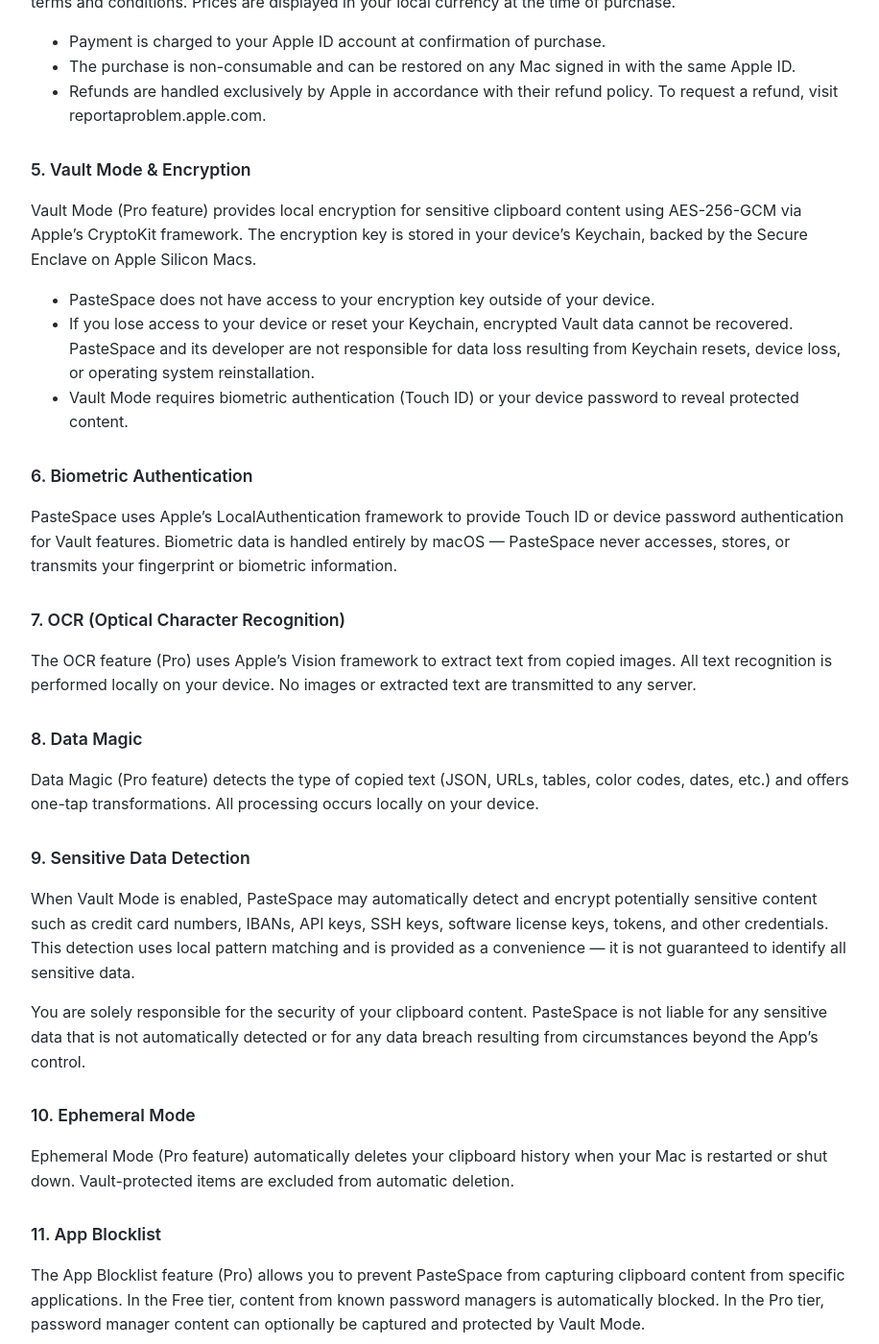
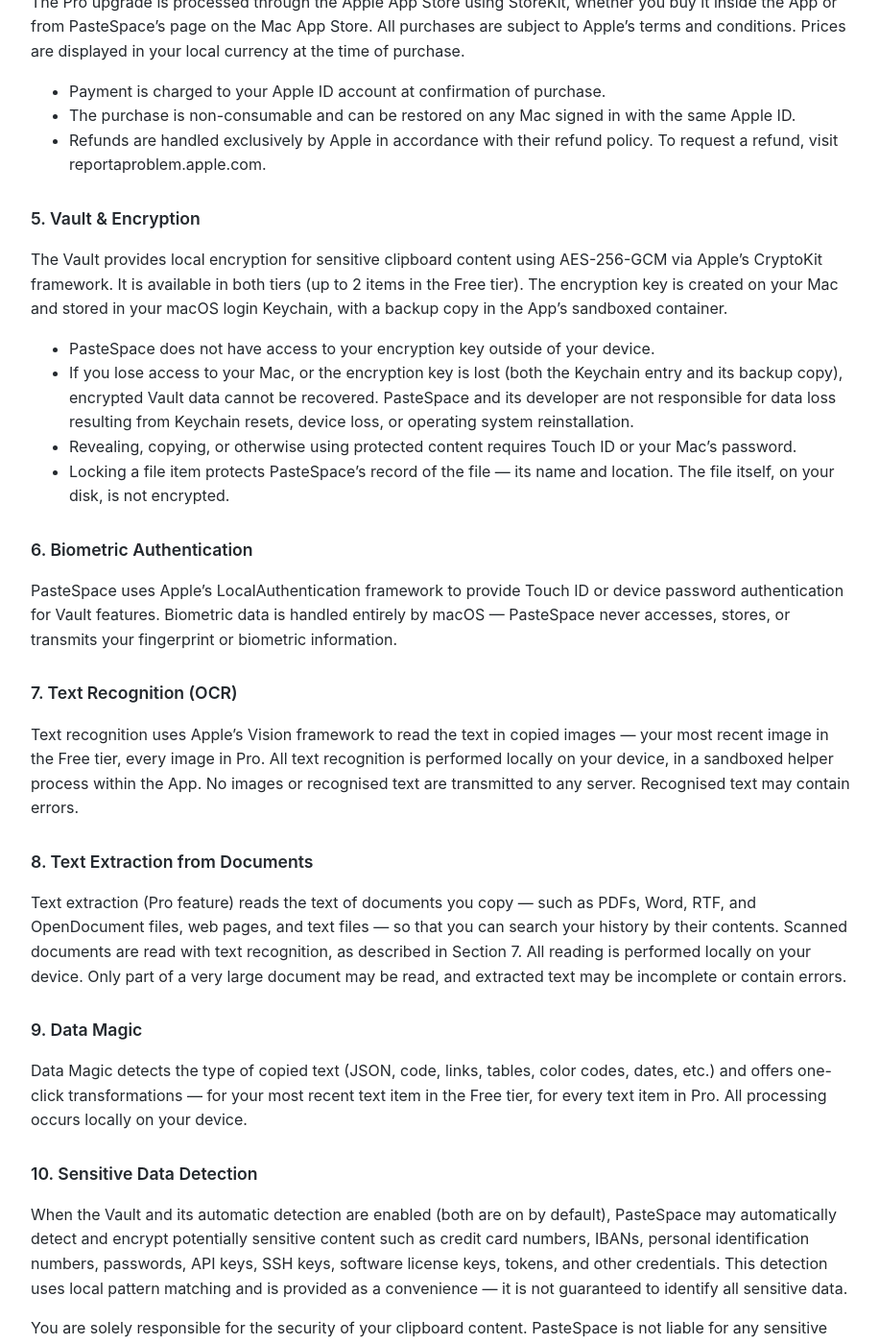
Before and after one commit to mariusconstantin93/PasteSpace-Clipboard-Manager, a Jekyll site: the page built from terms.md, in a window 1280 px wide and 1400 px high, scrolled down 913 px. Shown: the whole window at 96% size, without its empty margins (178-1094 px from the left). Built offline with Jekyll 4.4.1, drawn with Linux system fonts in a browser that asks for light colours; our own code applies the rules of GitHub Pages for plain Markdown files; some of the changed text lies outside the part shown.

Commit message:
Revise Terms of Use with updates and clarifications
Updated terms of use with new features and clarifications.

```diff
--- a/terms.md
+++ b/terms.md
@@ -1,83 +1,87 @@
 # Terms of Use
 
-**Last Updated: April 8, 2026**
+**Last Updated: October 3, 2026**
 
 ### 1. Acceptance of Terms
 By downloading, installing, or using PasteSpace — Clipboard Manager ("PasteSpace", "the App"), you agree to be bound by these Terms of Use. If you do not agree to these terms, do not install or use the App.
 
 ### 2. Description of Service
-PasteSpace is a macOS clipboard manager that runs in your menu bar. It monitors your system clipboard and maintains a searchable history of copied items, including text, images, and files. All data is processed and stored locally on your device.
+PasteSpace is a macOS clipboard manager that runs in your menu bar. It monitors your system clipboard and maintains a searchable history of copied items, including text, links, images, and files, and — in the Pro tier — the text inside copied documents. All data is processed and stored locally on your device.
 
-PasteSpace requires a compatible Mac running a supported version of macOS. Certain features, such as Vault Mode, rely on Apple hardware capabilities (Secure Enclave, Touch ID) and may not be fully available on all devices.
+PasteSpace requires a Mac running macOS 14 Sonoma or later. Touch ID is optional: on a Mac without it, Vault items are protected by your Mac's login password. The languages available for text recognition depend on your version of macOS.
 
 ### 3. Free and Pro Tiers
 PasteSpace is available in two tiers:
 
-- Free Tier: Includes clipboard history (limited to 20 items), pinned items (limited to 5), and basic clipboard management features.
-- Pro Tier: A one-time, non-consumable in-app purchase that unlocks unlimited history, unlimited pins, Vault Mode (encrypted storage with biometric protection), Quick Look previews, OCR text extraction from images, Data Magic transformations, App Blocklist, and Ephemeral Mode.
+- Free Tier: a clipboard history of up to 10 items, up to 3 pinned items, a Vault of up to 2 items, and an App Blocklist of 1 app; Quick Look, text recognition, Data Magic, and QR codes for your most recent text and image; search, filtering by kind, sorting, sharing, drag and drop, and multiple selection.
+- Pro Tier: a one-time, non-consumable in-app purchase that unlocks unlimited history, pinned items, Vault items, and blocked apps; Quick Look, text recognition, Data Magic, and QR codes for every item; search inside documents; filtering by date, state, and source app; and Ephemeral Mode.
 
 The Pro upgrade is a lifetime purchase — there are no subscriptions or recurring charges.
 
 ### 4. In-App Purchases
-The Pro upgrade is processed through the Apple App Store using StoreKit. All purchases are subject to Apple's terms and conditions. Prices are displayed in your local currency at the time of purchase.
+The Pro upgrade is processed through the Apple App Store using StoreKit, whether you buy it inside the App or from PasteSpace's page on the Mac App Store. All purchases are subject to Apple's terms and conditions. Prices are displayed in your local currency at the time of purchase.
 
 - Payment is charged to your Apple ID account at confirmation of purchase.
 - The purchase is non-consumable and can be restored on any Mac signed in with the same Apple ID.
 - Refunds are handled exclusively by Apple in accordance with their refund policy. To request a refund, visit reportaproblem.apple.com.
 
-### 5. Vault Mode & Encryption
-Vault Mode (Pro feature) provides local encryption for sensitive clipboard content using AES-256-GCM via Apple's CryptoKit framework. The encryption key is stored in your device's Keychain, backed by the Secure Enclave on Apple Silicon Macs.
+### 5. Vault & Encryption
+The Vault provides local encryption for sensitive clipboard content using AES-256-GCM via Apple's CryptoKit framework. It is available in both tiers (up to 2 items in the Free tier). The encryption key is created on your Mac and stored in your macOS login Keychain, with a backup copy in the App's sandboxed container.
 
 - PasteSpace does not have access to your encryption key outside of your device.
-- If you lose access to your device or reset your Keychain, encrypted Vault data cannot be recovered. PasteSpace and its developer are not responsible for data loss resulting from Keychain resets, device loss, or operating system reinstallation.
-- Vault Mode requires biometric authentication (Touch ID) or your device password to reveal protected content.
+- If you lose access to your Mac, or the encryption key is lost (both the Keychain entry and its backup copy), encrypted Vault data cannot be recovered. PasteSpace and its developer are not responsible for data loss resulting from Keychain resets, device loss, or operating system reinstallation.
+- Revealing, copying, or otherwise using protected content requires Touch ID or your Mac's password.
+- Locking a file item protects PasteSpace's record of the file — its name and location. The file itself, on your disk, is not encrypted.
 
 ### 6. Biometric Authentication
 PasteSpace uses Apple's LocalAuthentication framework to provide Touch ID or device password authentication for Vault features. Biometric data is handled entirely by macOS — PasteSpace never accesses, stores, or transmits your fingerprint or biometric information.
 
-### 7. OCR (Optical Character Recognition)
-The OCR feature (Pro) uses Apple's Vision framework to extract text from copied images. All text recognition is performed locally on your device. No images or extracted text are transmitted to any server.
+### 7. Text Recognition (OCR)
+Text recognition uses Apple's Vision framework to read the text in copied images — your most recent image in the Free tier, every image in Pro. All text recognition is performed locally on your device, in a sandboxed helper process within the App. No images or recognised text are transmitted to any server. Recognised text may contain errors.
 
-### 8. Data Magic
-Data Magic (Pro feature) detects the type of copied text (JSON, URLs, tables, color codes, dates, etc.) and offers one-tap transformations. All processing occurs locally on your device.
+### 8. Text Extraction from Documents
+Text extraction (Pro feature) reads the text of documents you copy — such as PDFs, Word, RTF, and OpenDocument files, web pages, and text files — so that you can search your history by their contents. Scanned documents are read with text recognition, as described in Section 7. All reading is performed locally on your device. Only part of a very large document may be read, and extracted text may be incomplete or contain errors.
 
-### 9. Sensitive Data Detection
-When Vault Mode is enabled, PasteSpace may automatically detect and encrypt potentially sensitive content such as credit card numbers, IBANs, API keys, SSH keys, software license keys, tokens, and other credentials. This detection uses local pattern matching and is provided as a convenience — it is not guaranteed to identify all sensitive data.
+### 9. Data Magic
+Data Magic detects the type of copied text (JSON, code, links, tables, color codes, dates, etc.) and offers one-click transformations — for your most recent text item in the Free tier, for every text item in Pro. All processing occurs locally on your device.
+
+### 10. Sensitive Data Detection
+When the Vault and its automatic detection are enabled (both are on by default), PasteSpace may automatically detect and encrypt potentially sensitive content such as credit card numbers, IBANs, personal identification numbers, passwords, API keys, SSH keys, software license keys, tokens, and other credentials. This detection uses local pattern matching and is provided as a convenience — it is not guaranteed to identify all sensitive data.
 
 You are solely responsible for the security of your clipboard content. PasteSpace is not liable for any sensitive data that is not automatically detected or for any data breach resulting from circumstances beyond the App's control.
 
-### 10. Ephemeral Mode
-Ephemeral Mode (Pro feature) automatically deletes your clipboard history when your Mac is restarted or shut down. Vault-protected items are excluded from automatic deletion.
+### 11. Ephemeral Mode
+Ephemeral Mode (Pro feature) erases your clipboard history whenever PasteSpace quits, including when your Mac logs out, restarts, or shuts down. PasteSpace asks you to confirm before quitting; when macOS is logging out, restarting, or shutting down and no answer is given within 20 seconds, the erasure proceeds. Vault items are always kept, and pinned items are kept unless you choose otherwise. Erased items cannot be recovered.
 
-### 11. App Blocklist
-The App Blocklist feature (Pro) allows you to prevent PasteSpace from capturing clipboard content from specific applications. In the Free tier, content from known password managers is automatically blocked. In the Pro tier, password manager content can optionally be captured and protected by Vault Mode.
+### 12. App Blocklist
+The App Blocklist allows you to prevent PasteSpace from recording clipboard content from specific applications — 1 application in the Free tier, any number in Pro. Copies from known password managers are recorded only into the Vault, encrypted, while "Capture from password managers" is on (the default), and are ignored entirely when it is off.
 
-### 12. Data Storage & Ownership
+### 13. Data Storage & Ownership
 All clipboard history, Vault items, settings, and related data are stored exclusively on your Mac in the App's sandboxed container. PasteSpace does not operate any servers, cloud services, or remote databases.
 
-You retain full ownership of all data stored by PasteSpace. The developer does not access, collect, or have the ability to retrieve your data.
+You retain full ownership of all data stored by PasteSpace. The developer does not access, collect, or have the ability to retrieve your data. When you share an item through a macOS sharing service (for example Mail, Messages, or AirDrop), the content is handled by that service under its own terms.
 
-### 13. Intellectual Property
+### 14. Intellectual Property
 PasteSpace, including its design, code, and documentation, is the intellectual property of Marius Constantin Popescu. You are granted a limited, non-exclusive, non-transferable license to use the App in accordance with these terms and the Apple Licensed Application End User License Agreement (EULA).
 
 You may not reverse engineer, decompile, disassemble, or attempt to derive the source code of the App. You may not reproduce, distribute, sublicense, sell, or rent the App or any of its features to third parties.
 
-### 14. Disclaimer of Warranties
+### 15. Disclaimer of Warranties
 PasteSpace is provided "as is" and "as available" without warranties of any kind, either express or implied. The developer does not warrant that the App will be uninterrupted, error-free, or free of harmful components.
 
 The automatic detection of sensitive data is provided on a best-effort basis and should not be relied upon as the sole method of protecting sensitive information.
 
-### 15. Limitation of Liability
+### 16. Limitation of Liability
 To the maximum extent permitted by applicable law, the developer shall not be liable for any indirect, incidental, special, consequential, or punitive damages, or any loss of data, arising out of or related to your use of PasteSpace.
 
 The developer's total liability shall not exceed the amount you paid for the Pro upgrade.
 
-### 16. Changes to Terms
+### 17. Changes to Terms
 We may update these Terms of Use from time to time. Continued use of the App after changes are posted constitutes your acceptance of the revised terms. Material changes will be communicated through the App or on our website.
 
-### 17. Governing Law
+### 18. Governing Law
 These terms are governed by and construed in accordance with the laws of Romania, without regard to conflict of law principles.
 
-### 18. Contact
+### 19. Contact
 If you have questions about these Terms of Use, you can contact us at:
 mariuscpopescu@icloud.com
```
